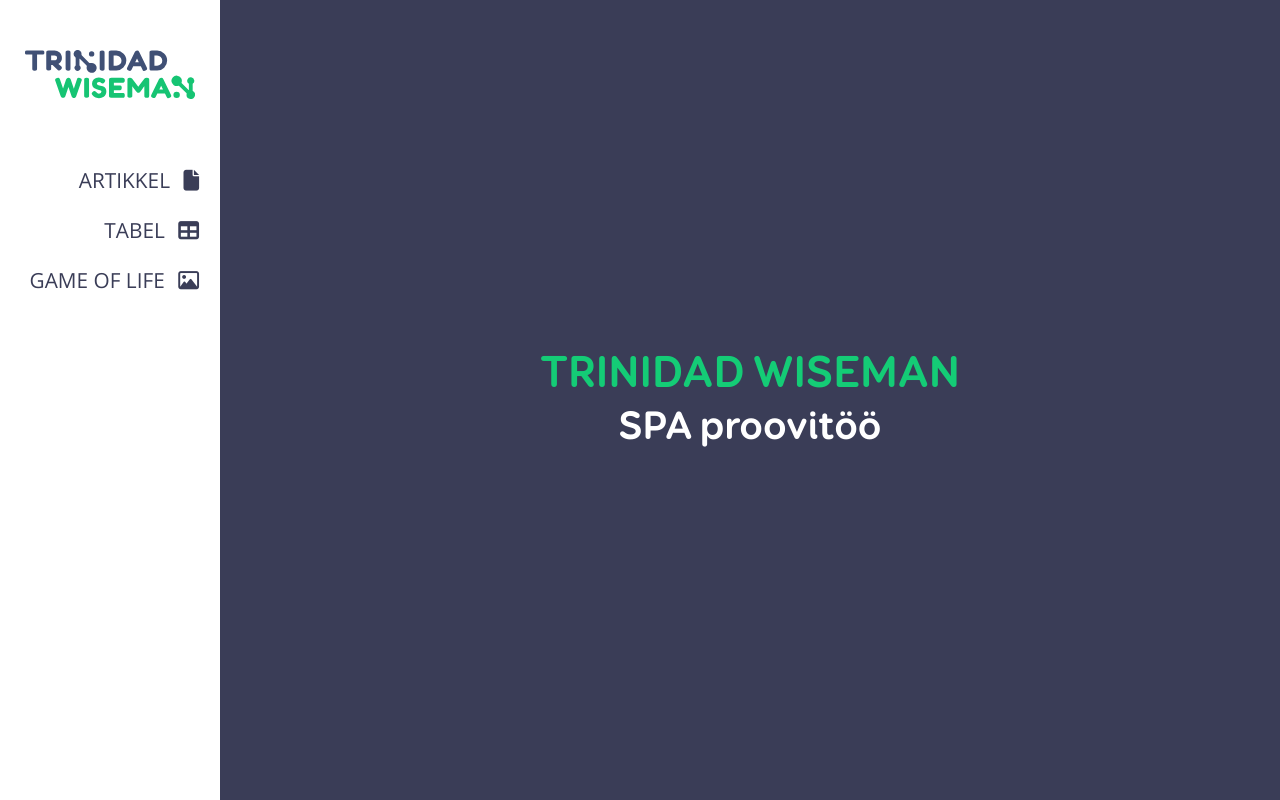
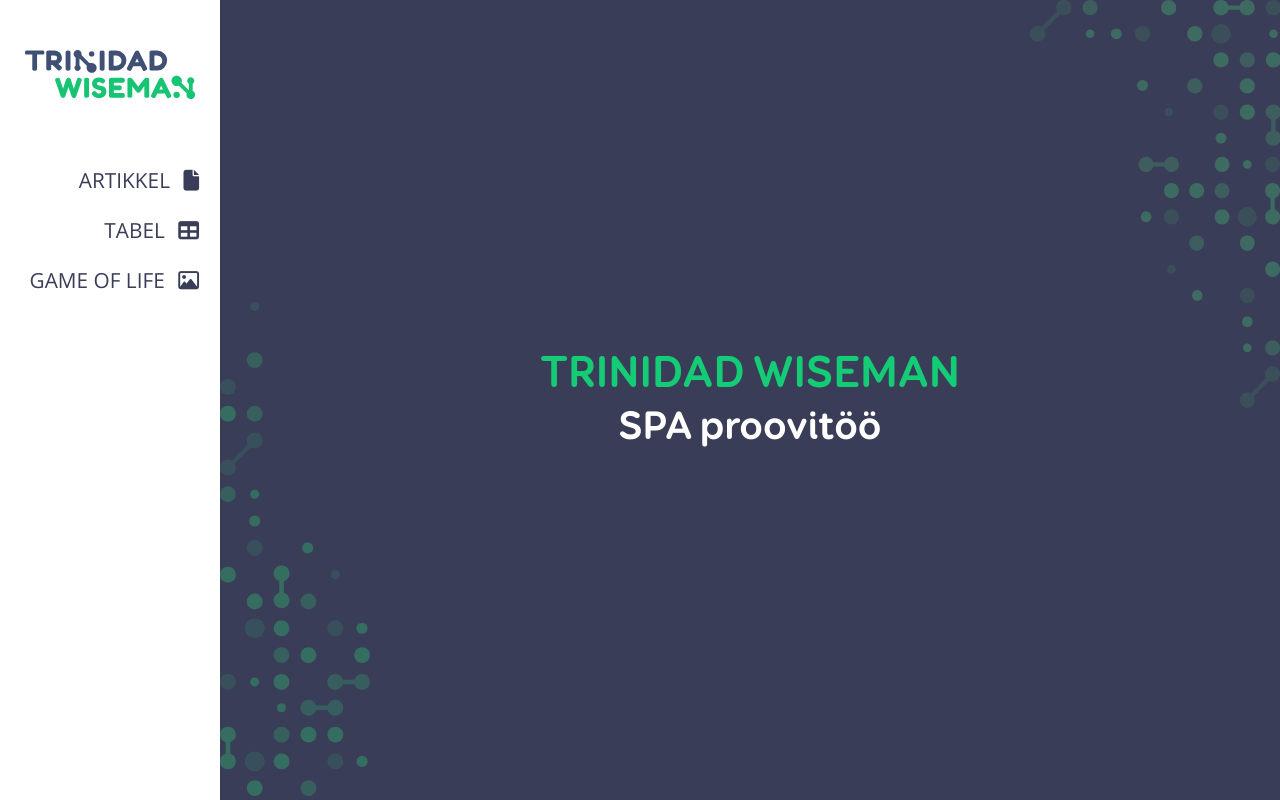
Before and after one commit to LLoomets/TWN-test-project, an Angular app: page / in a window 1280 px wide. Built offline with nearby package versions, Linux system fonts and the light colour scheme.

Commit message:
fix home page layout to match other pages

```diff
--- a/src/app/home/home.component.html
+++ b/src/app/home/home.component.html
@@ -1,6 +1,6 @@
-<div class="home-container">
-    <div class="home-content">
-        <h1 class="home-heading">Trinidad Wiseman</h1>
+<div class="page-container">
+    <div class="page-layout">
+        <h1>Trinidad Wiseman</h1>
         <p class="home-subheading">SPA proovitöö</p>
     </div>
 </div>
--- a/src/app/home/home.component.scss
+++ b/src/app/home/home.component.scss
@@ -1,24 +1,14 @@
-.home-container {
-    position: relative;
-    margin-left: var(--twn-menuWidth);
-    height: 100vh;
+.page-container {
     display: flex;
-    justify-content: center;
     align-items: center;
     max-width: var(--twn-MaxWidth);
-    margin-right: auto;
-    padding: 0 2.5rem;
 
-    .home-content {
+    .page-layout {
         text-align: center;
 
-        .home-heading {
-            font-family: var(--twn-font);
-            font-weight: 700;
+        h1{
             margin: 0;
             color: var(--twn-highlightColor);
-            text-transform: uppercase;
-            font-size: 45px;
         }
 
         .home-subheading {
```
